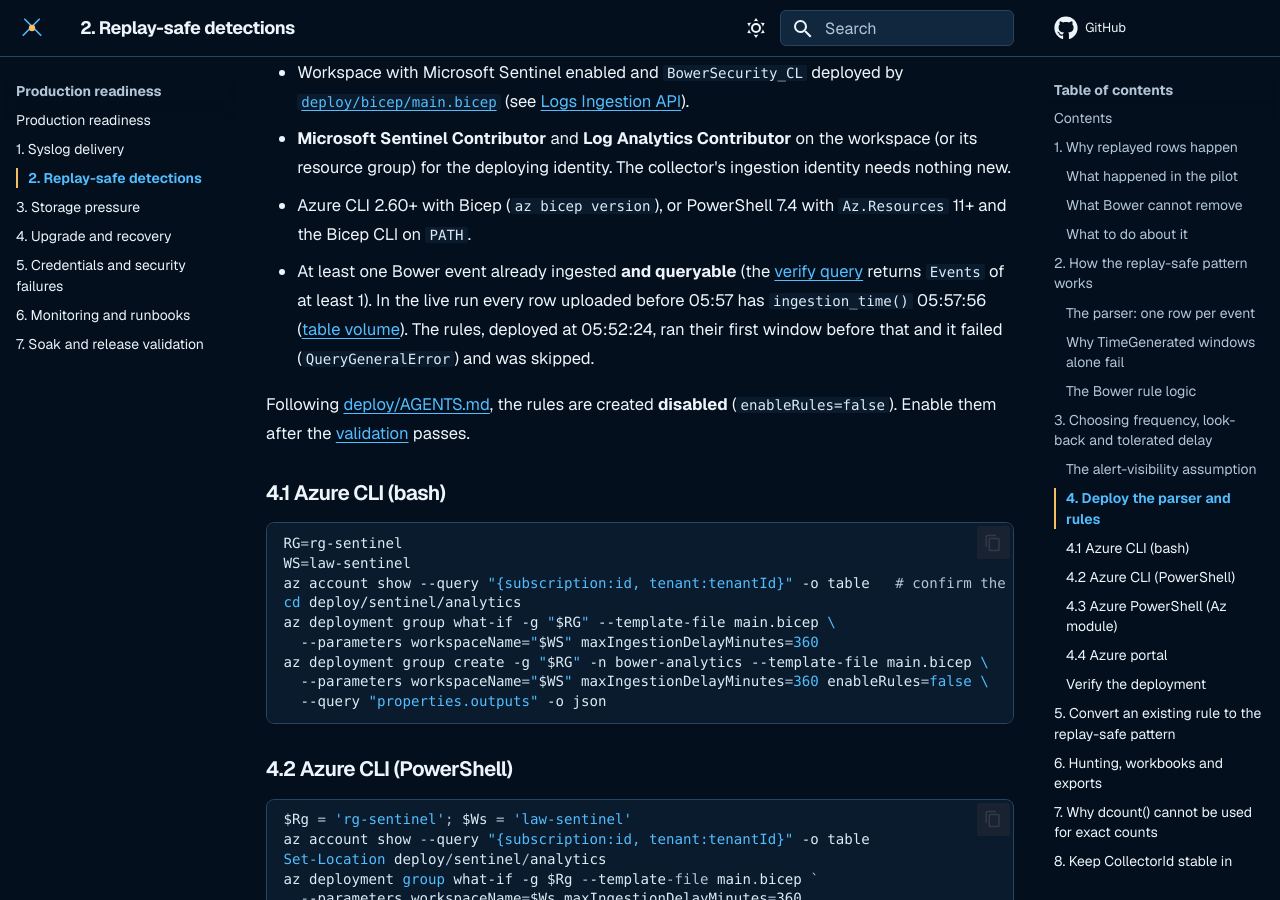
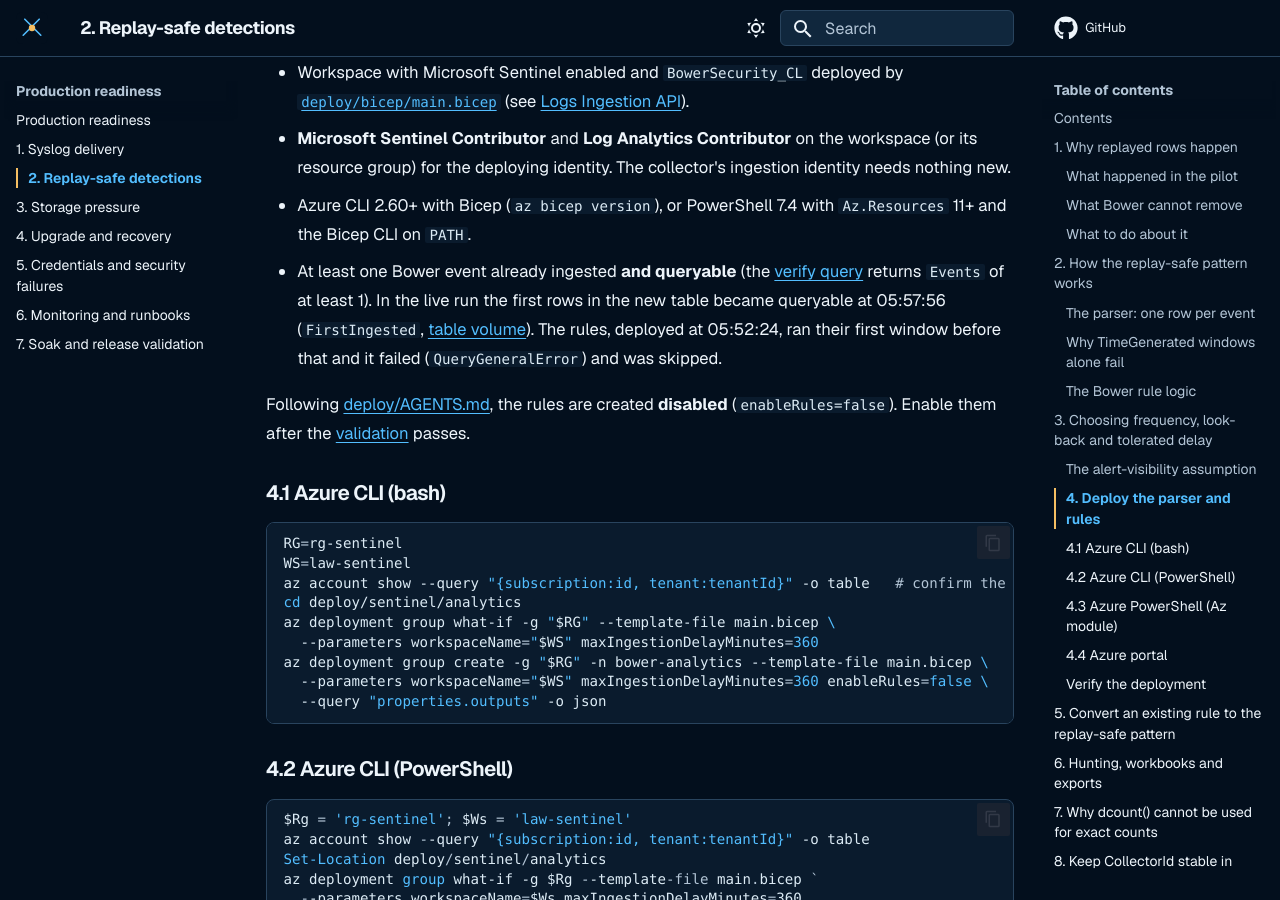
Before and after one commit to jusso-dev/Bower, an MkDocs documentation site: the page built from docs/production-readiness/02-replay-safe-detections.md, in a window 1280 px wide and 900 px high, scrolled down 13958 px. Built offline with MkDocs 1.6.1 and Material for MkDocs 9.7.7, drawn with Linux system fonts in a browser that asks for light colours.

Commit message:
docs(sentinel): scope the table-readiness claim to FirstIngested
Co-Authored-By: Claude Opus 5.5 <noreply@anthropic.com>

```diff
--- a/docs/production-readiness/02-replay-safe-detections.md
+++ b/docs/production-readiness/02-replay-safe-detections.md
@@ -485,8 +485,8 @@ receives `BowerSecurity_CL`.
   11+ and the Bicep CLI on `PATH`.
 - At least one Bower event already ingested **and queryable** (the
   [verify query](#verify-the-deployment) returns `Events` of at least 1). In the live run
-  every row uploaded before 05:57 has `ingestion_time()` 05:57:56
-  ([table volume](../evidence/sentinel-20261103-054834/table-volume.json)). The rules, deployed at 05:52:24,
+  the first rows in the new table became queryable at 05:57:56 (`FirstIngested`,
+  [table volume](../evidence/sentinel-20261103-054834/table-volume.json)). The rules, deployed at 05:52:24,
   ran their first window before that and it failed (`QueryGeneralError`) and was skipped.
 
 Following [deploy/AGENTS.md](../../deploy/AGENTS.md), the rules are created **disabled**
```
